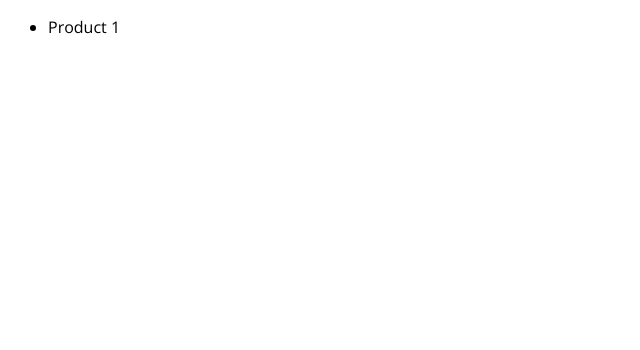
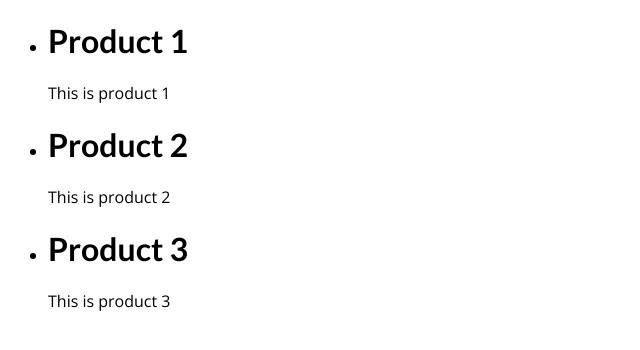
Before and after one commit to kpirabaharan/Next-JS, a Next.js app in the folder section-5-pre-rendering/: page / in a window 1280 px wide. Shown: the top 350 px of the page, without its empty margins (0-640 px from the left). Built offline with nearby package versions, Linux system fonts and the light colour scheme.

Commit message:
Section 5: Running Server-side code using FS
Signed-off-by: Keeshigan Pirabaharan <kpirabaharan3@gmail.com>

```diff
--- a/section-5-pre-rendering/package.json
+++ b/section-5-pre-rendering/package.json
@@ -11,5 +11,10 @@
     "next": "^13.0.7",
     "react": "^18.2.0",
     "react-dom": "^18.2.0"
+  },
+  "browser": {
+    "fs": false,
+    "path": false,
+    "os": false
   }
 }
--- a/section-5-pre-rendering/pages/index.js
+++ b/section-5-pre-rendering/pages/index.js
@@ -1,19 +1,29 @@
+import path from 'path';
+import fs from 'fs/promises';
+
 function HomePage(props) {
   const { products } = props;
 
   return (
     <ul>
       {products.map((prod) => (
-        <li key={prod.id}>{prod.title}</li>
+        <li key={prod.id}>
+          <h1>{prod.title}</h1>
+          <p>{prod.description}</p>
+        </li>
       ))}
     </ul>
   );
 }
 
 export async function getStaticProps() {
+  const filePath = path.join(process.cwd(), 'data', 'dummy-backend.json');
+  const jsonData = await fs.readFile(filePath);
+  const data = JSON.parse(jsonData);
+
   return {
     props: {
-      products: [{ id: 'p1', title: 'Product 1' }],
+      products: data.products,
     },
   };
 }
```
